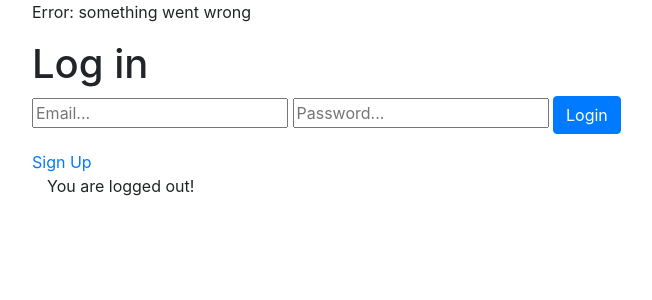
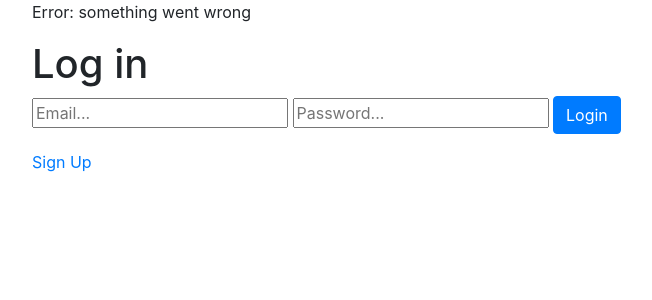
Before and after one commit to ca2roaldsoy/Database_php, a PHP site: page / in a window 1280 px wide. Shown: the top 300 px of the page, without its empty margins (53-705 px from the left). Run offline with PHP 8.4, Linux system fonts and the light colour scheme.

Commit message:
removed logged in and logged out messages

```diff
--- a/index.php
+++ b/index.php
@@ -3,19 +3,6 @@ require "header.php";
 
 ?>
 
-<main class="container">
-    <?php
-
-        if(!isset($_SESSION["userId"])) {
-            echo "<p>You are logged out!</p>";
-        }
-        else {
-            echo "<p>You are logged inn!</p>";
-        }
-
-    ?>
-
-</main>
 
 <?php
     require "footer.php";
```
